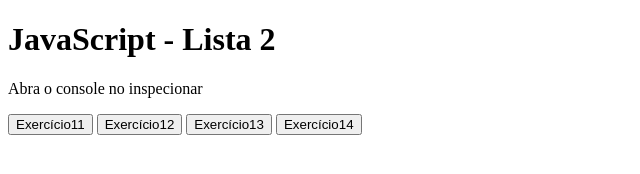
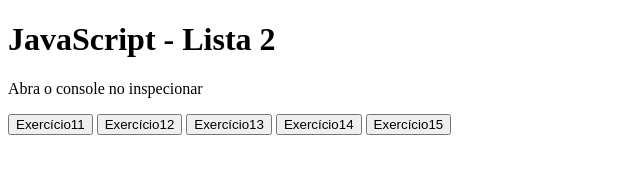
Before and after one commit to Guilherme731/introducao_js, a plain HTML site: page list_2/index.html in a window 1280 px wide. Shown: the whole page, without its empty margins (0-640 px from the left). Drawn offline with Linux system fonts and the light colour scheme.

Commit message:
Exercise 15

```diff
--- a/list_2/index.html
+++ b/list_2/index.html
@@ -15,6 +15,7 @@
     <button onclick="ex12()">Exercício12</button>
     <button onclick="ex13()">Exercício13</button>
     <button onclick="ex14()">Exercício14</button>
+    <button onclick="ex15()">Exercício15</button>
 
 </body>
 </html>
--- a/list_2/script.js
+++ b/list_2/script.js
@@ -42,10 +42,13 @@ function ex13(){
 function ex14(){
     function substituirPalavra(frase){
         let novaFrase = '';
+        //Divide a frase por espaços e, em cada palavra...
         frase.split(' ').forEach(palavra => {
+            //Verifica se a palavra é 'azul', se for, muda para 'vermelho'
             if(palavra === 'azul'){
                 palavra = 'vermelho';
             }
+            //Adiciona a palvra na nova frase
             novaFrase = novaFrase + ' ' + palavra;
         });
         console.log(novaFrase);
@@ -53,3 +56,15 @@ function ex14(){
 
     substituirPalavra(prompt('Digite uma frase'));
 }
+
+function ex15(){
+    function verificarTamanho(frase){
+        if(frase.length > 10){
+            console.log('A frase tem mais de 10 caracteres');
+        }else{
+            console.log('A frase não tem mais de 10 caracteres');
+        }
+    }
+
+    verificarTamanho(prompt('Digite uma frase'));
+}
```
